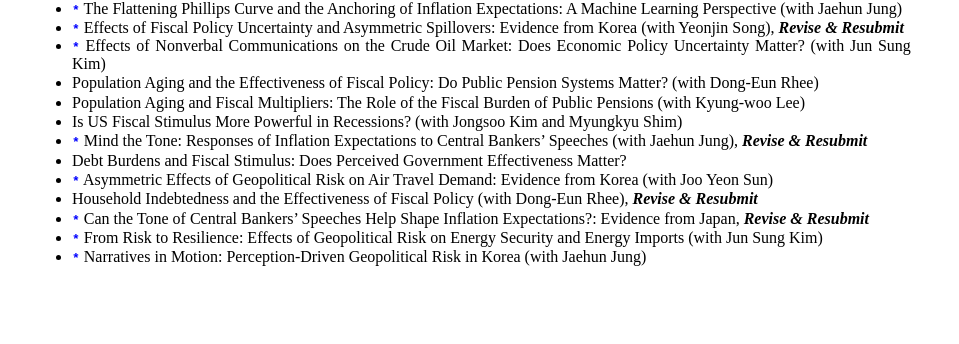
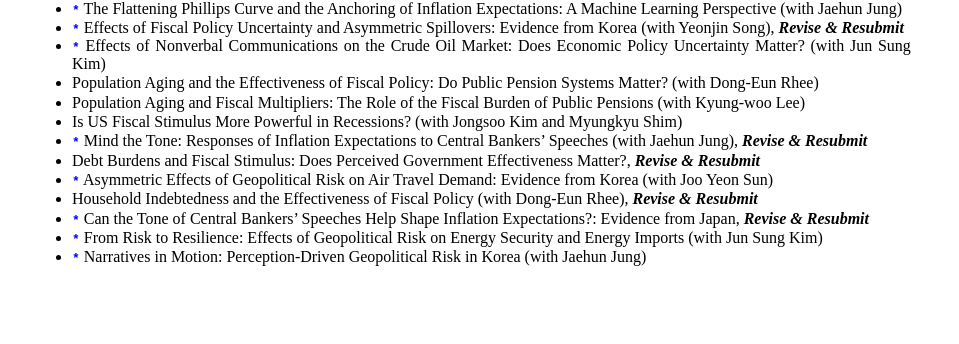
Before and after one commit to dooyeoncho/dooyeoncho.github.io, a Jekyll site: the page built from pages/research.html, in a window 1280 px wide. Shown: the part 1550-1894 px from the top of the page, without its empty margins (160-1119 px from the left). Built offline with Jekyll 4.4.1, drawn with Linux system fonts in a browser that asks for light colours.

Commit message:
Update research.html

```diff
--- a/pages/research.html
+++ b/pages/research.html
@@ -72,7 +72,7 @@ span {
 		<span><li>Population Aging and Fiscal Multipliers: The Role of the Fiscal Burden of Public Pensions (with Kyung-woo Lee)</li></span>
 		<span><li>Is US Fiscal Stimulus More Powerful in Recessions? (with Jongsoo Kim and Myungkyu Shim)</li></span>
 		<span><li><code style="color : blue"><b>*</b></code> Mind the Tone: Responses of Inflation Expectations to Central Bankers’ Speeches (with Jaehun Jung), <em property="italic"><b>Revise & Resubmit</b></em></li></span>
-		<span><li>Debt Burdens and Fiscal Stimulus: Does Perceived Government Effectiveness Matter?</li></span>
+		<span><li>Debt Burdens and Fiscal Stimulus: Does Perceived Government Effectiveness Matter?, <em property="italic"><b>Revise & Resubmit</b></em></li></span>
 		<span><li><code style="color : blue"><b>*</b></code> Asymmetric Effects of Geopolitical Risk on Air Travel Demand: Evidence from Korea (with Joo Yeon Sun)</li></span>
 		<span><li>Household Indebtedness and the Effectiveness of Fiscal Policy (with Dong-Eun Rhee), <em property="italic"><b>Revise & Resubmit</b></em></li></span>
 		<span><li><code style="color : blue"><b>*</b></code> Can the Tone of Central Bankers’ Speeches Help Shape Inflation Expectations?: Evidence from Japan, <em property="italic"><b>Revise & Resubmit</b></em></li></span>
```
